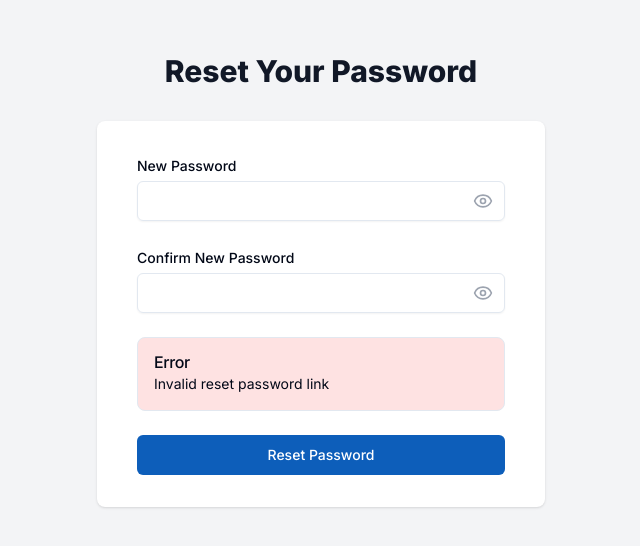
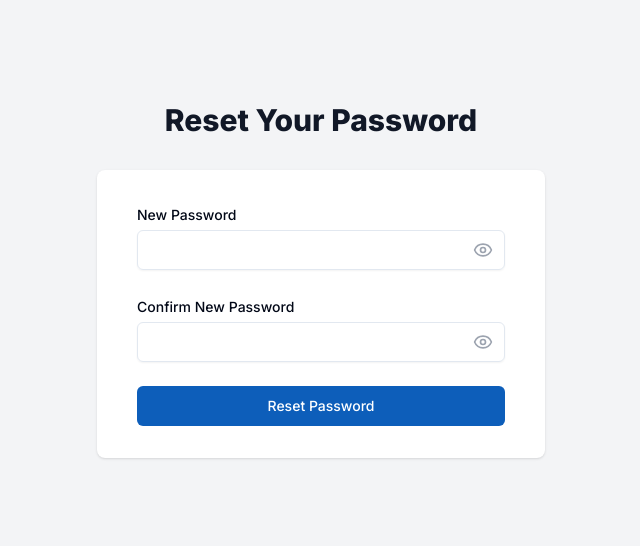
Before and after one commit to happychuks/e-academy, a Next.js app: page /reset-password in a window 1280 px wide. Shown: the part 132-678 px from the top of the page, without its empty margins (319-959 px from the left). Built offline with nearby package versions, Linux system fonts and the light colour scheme.

Commit message:
bug: Wrapped SearchParams() in a Suspense boundary

```diff
--- a/src/components/ResetPassword.tsx
+++ b/src/components/ResetPassword.tsx
@@ -1,15 +1,14 @@
-'use client';
+'use client'
 
-import { useState, useEffect } from 'react';
-import { useSearchParams, useRouter } from 'next/navigation';
-import { Suspense } from 'react'
-import { Eye, EyeOff } from 'lucide-react';
-import { Button } from "@/components/ui/button";
-import { Input } from "@/components/ui/input";
-import { Label } from "@/components/ui/label";
-import { Alert, AlertDescription, AlertTitle } from "@/components/ui/alert";
-import { z } from 'zod';
-import LoadingSpinner from './LoadingSpinner';
+import { useState, Suspense } from 'react'
+import { z } from 'zod'
+import dynamic from 'next/dynamic'
+import LoadingSpinner from "@/components/LoadingSpinner";
+
+
+const ResetPasswordForm = dynamic(() => import('./ResetPasswordForm'), {
+  loading: () => <LoadingSpinner />,
+});
 
 const resetPasswordSchema = z.object({
   password: z.string().min(8, 'Password must be at least 8 characters long'),
@@ -17,79 +16,67 @@ const resetPasswordSchema = z.object({
 }).refine((data) => data.password === data.password2, {
   message: "Passwords don't match",
   path: ["password2"],
-});
+})
 
 export default function ResetPassword() {
-  const [password, setPassword] = useState('');
-  const [password2, setPassword2] = useState('');
-  const [showPassword1, setShowPassword1] = useState(false);
-  const [showPassword2, setShowPassword2] = useState(false);
-  const [isLoading, setIsLoading] = useState(false);
-  const [alert, setAlert] = useState<{ type: 'success' | 'error', message: string } | null>(null);
+  const [password, setPassword] = useState('')
+  const [password2, setPassword2] = useState('')
+  const [showPassword1, setShowPassword1] = useState(false)
+  const [showPassword2, setShowPassword2] = useState(false)
+  const [isLoading, setIsLoading] = useState(false)
+  const [alert, setAlert] = useState<{ type: 'success' | 'error', message: string } | null>(null)
   const [formErrors, setFormErrors] = useState<{
-    password?: string[];
-    password2?: string[];
-  } | null>(null);
+    password?: string[]
+    password2?: string[]
+  } | null>(null)
 
-  const searchParams = useSearchParams();
-  const router = useRouter();
-  const uid = searchParams.get('uid');
-  const token = searchParams.get('token');
-
-  useEffect(() => {
-    if (!uid || !token) {
-      setAlert({ type: 'error', message: 'Invalid reset password link' });
-    }
-  }, [uid, token]);
-
-  const handleResetPassword = async (e: React.FormEvent) => {
+  const handleResetPassword = async (e: React.FormEvent, uid: string | null, token: string | null) => {
     e.preventDefault();
-    setFormErrors(null);
-    setAlert(null);
+    setFormErrors(null)
+    setAlert(null)
 
     // Frontend Validation
     try {
-      resetPasswordSchema.parse({ password, password2 });
+      resetPasswordSchema.parse({ password, password2 })
     } catch (error) {
       if (error instanceof z.ZodError) {
-        setFormErrors(error.formErrors.fieldErrors);
-        return;
+        setFormErrors(error.formErrors.fieldErrors)
+        return
       }
     }
 
     // Ensure the reset link is valid
     if (!uid || !token) {
-      setAlert({ type: 'error', message: 'Invalid reset password link' });
-      return;
+      setAlert({ type: 'error', message: 'Invalid reset password link' })
+      return
     }
 
-    setIsLoading(true);
+    setIsLoading(true)
 
     try {
       const response = await fetch(`/api/reset-password/`, {
         method: 'POST',
         headers: { 'Content-Type': 'application/json' },
         body: JSON.stringify({ uid, token, password, password2 }),
-      });
-      console.log("Response:", response);
+      })
+      console.log("Response:", response)
 
-      const data = await response.json();
+      const data = await response.json()
 
       if (response.ok) {
-        setAlert({ type: 'success', message: 'Password reset successfully. Redirecting to login page...' });
-        setTimeout(() => router.push('/login'), 3000);
+        setAlert({ type: 'success', message: 'Password reset successfully. Redirecting to login page...' })
+        setTimeout(() => window.location.href = '/login', 3000)
       } else {
-        setAlert({ type: 'error', message: data.message || 'Failed to reset password. Please try again.' });
+        setAlert({ type: 'error', message: data.message || 'Failed to reset password. Please try again.' })
       }
     } catch {
-      setAlert({ type: 'error', message: 'An unexpected error occurred. Please try again.' });
+      setAlert({ type: 'error', message: 'An unexpected error occurred. Please try again.' })
     } finally {
-      setIsLoading(false);
+      setIsLoading(false)
     }
-  };
+  }
 
   return (
-    <Suspense>
     <div className="min-h-screen bg-gray-100 flex flex-col justify-center py-12 sm:px-6 lg:px-8">
       <div className="sm:mx-auto sm:w-full sm:max-w-md">
         <h2 className="mt-6 text-center text-3xl font-extrabold text-gray-900">Reset Your Password</h2>
@@ -97,64 +84,24 @@ export default function ResetPassword() {
 
       <div className="mt-8 sm:mx-auto sm:w-full sm:max-w-md">
         <div className="bg-white py-8 px-4 shadow sm:rounded-lg sm:px-10">
-
-
-          <form className="space-y-6" onSubmit={handleResetPassword}>
-            <div>
-              <Label htmlFor="password">New Password</Label>
-              <div className="mt-1 relative rounded-md shadow-sm">
-                <Input
-                  id="password"
-                  name="password"
-                  type={showPassword1 ? "text" : "password"}
-                  value={password}
-                  onChange={(e) => setPassword(e.target.value)}
-                  required
-                />
-                <div className="absolute inset-y-0 right-0 pr-3 flex items-center">
-                  <button type="button" onClick={() => setShowPassword1(!showPassword1)} className="focus:outline-none">
-                    {showPassword1 ? <EyeOff className="h-5 w-5 text-gray-400" /> : <Eye className="h-5 w-5 text-gray-400" />}
-                  </button>
-                </div>
-              </div>
-              {formErrors?.password && <p className="mt-2 text-sm text-red-600">{formErrors.password[0]}</p>}
-            </div>
-
-            <div>
-              <Label htmlFor="password2">Confirm New Password</Label>
-              <div className="mt-1 relative rounded-md shadow-sm">
-                <Input
-                  id="password2"
-                  name="password2"
-                  type={showPassword2 ? "text" : "password"}
-                  value={password2}
-                  onChange={(e) => setPassword2(e.target.value)}
-                  required
-                />
-                <div className="absolute inset-y-0 right-0 pr-3 flex items-center">
-                  <button type="button" onClick={() => setShowPassword2(!showPassword2)} className="focus:outline-none">
-                    {showPassword2 ? <EyeOff className="h-5 w-5 text-gray-400" /> : <Eye className="h-5 w-5 text-gray-400" />}
-                  </button>
-                </div>
-              </div>
-              {formErrors?.password2 && <p className="mt-2 text-sm text-red-600">{formErrors.password2[0]}</p>}
-            </div>
-
-            {alert && (
-            <Alert className={alert.type === 'error' ? 'bg-red-100 mb-4' : 'bg-green-100 mb-4'}>
-              <AlertTitle>{alert.type === 'error' ? 'Error' : 'Success'}</AlertTitle>
-              <AlertDescription>{alert.message}</AlertDescription>
-            </Alert>
-          )}
-
-            <Button type="submit" className="w-full bg-custom-blue hover:bg-custom-blue-hover text-white" disabled={isLoading}>
-              {isLoading ? <LoadingSpinner /> : 'Reset Password'}
-            </Button>
-          </form>
+          <Suspense fallback={<LoadingSpinner />}>
+            <ResetPasswordForm
+              password={password}
+              setPassword={setPassword}
+              password2={password2}
+              setPassword2={setPassword2}
+              showPassword1={showPassword1}
+              setShowPassword1={setShowPassword1}
+              showPassword2={showPassword2}
+              setShowPassword2={setShowPassword2}
+              isLoading={isLoading}
+              formErrors={formErrors}
+              alert={alert}
+              handleResetPassword={handleResetPassword}
+            />
+          </Suspense>
         </div>
       </div>
     </div>
-    </Suspense>
-  );
-
+  )
 }
--- /dev/null
+++ b/src/components/ResetPasswordForm.tsx
@@ -0,0 +1,111 @@
+'use client';
+
+import { useSearchParams, useRouter } from 'next/navigation';
+import { useEffect } from 'react';
+import { Eye, EyeOff } from 'lucide-react';
+import { Button } from "@/components/ui/button";
+import { Input } from "@/components/ui/input";
+import { Label } from "@/components/ui/label";
+import { Alert, AlertDescription, AlertTitle } from "@/components/ui/alert";
+import LoadingSpinner from './LoadingSpinner';
+
+interface ResetPasswordFormProps {
+  password: string;
+  setPassword: (password: string) => void;
+  password2: string;
+  setPassword2: (password: string) => void;
+  showPassword1: boolean;
+  setShowPassword1: (show: boolean) => void;
+  showPassword2: boolean;
+  setShowPassword2: (show: boolean) => void;
+  isLoading: boolean;
+  formErrors: {
+    password?: string[];
+    password2?: string[];
+  } | null;
+  alert: { type: 'success' | 'error', message: string } | null;
+  handleResetPassword: (e: React.FormEvent, uid: string | null, token: string | null) => void;
+}
+
+export default function ResetPasswordForm({
+  password,
+  setPassword,
+  password2,
+  setPassword2,
+  showPassword1,
+  setShowPassword1,
+  showPassword2,
+  setShowPassword2,
+  isLoading,
+  formErrors,
+  alert,
+  handleResetPassword,
+}: ResetPasswordFormProps) {
+  const searchParams = useSearchParams();
+  // eslint-disable-next-line @typescript-eslint/no-unused-vars
+  const router = useRouter();
+  const uid = searchParams.get('uid');
+  const token = searchParams.get('token');
+
+  useEffect(() => {
+    if (!uid || !token) {
+      // Handle invalid reset password link
+      console.error('Invalid reset password link');
+    }
+  }, [uid, token]);
+
+  return (
+    <form className="space-y-6" onSubmit={(e) => handleResetPassword(e, uid, token)}>
+      <div>
+        <Label htmlFor="password">New Password</Label>
+        <div className="mt-1 relative rounded-md shadow-sm">
+          <Input
+            id="password"
+            name="password"
+            type={showPassword1 ? "text" : "password"}
+            value={password}
+            onChange={(e) => setPassword(e.target.value)}
+            required
+          />
+          <div className="absolute inset-y-0 right-0 pr-3 flex items-center">
+            <button type="button" onClick={() => setShowPassword1(!showPassword1)} className="focus:outline-none">
+              {showPassword1 ? <EyeOff className="h-5 w-5 text-gray-400" /> : <Eye className="h-5 w-5 text-gray-400" />}
+            </button>
+          </div>
+        </div>
+        {formErrors?.password && <p className="mt-2 text-sm text-red-600">{formErrors.password[0]}</p>}
+      </div>
+
+      <div>
+        <Label htmlFor="password2">Confirm New Password</Label>
+        <div className="mt-1 relative rounded-md shadow-sm">
+          <Input
+            id="password2"
+            name="password2"
+            type={showPassword2 ? "text" : "password"}
+            value={password2}
+            onChange={(e) => setPassword2(e.target.value)}
+            required
+          />
+          <div className="absolute inset-y-0 right-0 pr-3 flex items-center">
+            <button type="button" onClick={() => setShowPassword2(!showPassword2)} className="focus:outline-none">
+              {showPassword2 ? <EyeOff className="h-5 w-5 text-gray-400" /> : <Eye className="h-5 w-5 text-gray-400" />}
+            </button>
+          </div>
+        </div>
+        {formErrors?.password2 && <p className="mt-2 text-sm text-red-600">{formErrors.password2[0]}</p>}
+      </div>
+
+      {alert && (
+        <Alert className={alert.type === 'error' ? 'bg-red-100 mb-4' : 'bg-green-100 mb-4'}>
+          <AlertTitle>{alert.type === 'error' ? 'Error' : 'Success'}</AlertTitle>
+          <AlertDescription>{alert.message}</AlertDescription>
+        </Alert>
+      )}
+
+      <Button type="submit" className="w-full bg-custom-blue hover:bg-custom-blue-hover text-white" disabled={isLoading}>
+        {isLoading ? <LoadingSpinner /> : 'Reset Password'}
+      </Button>
+    </form>
+  );
+}
```
